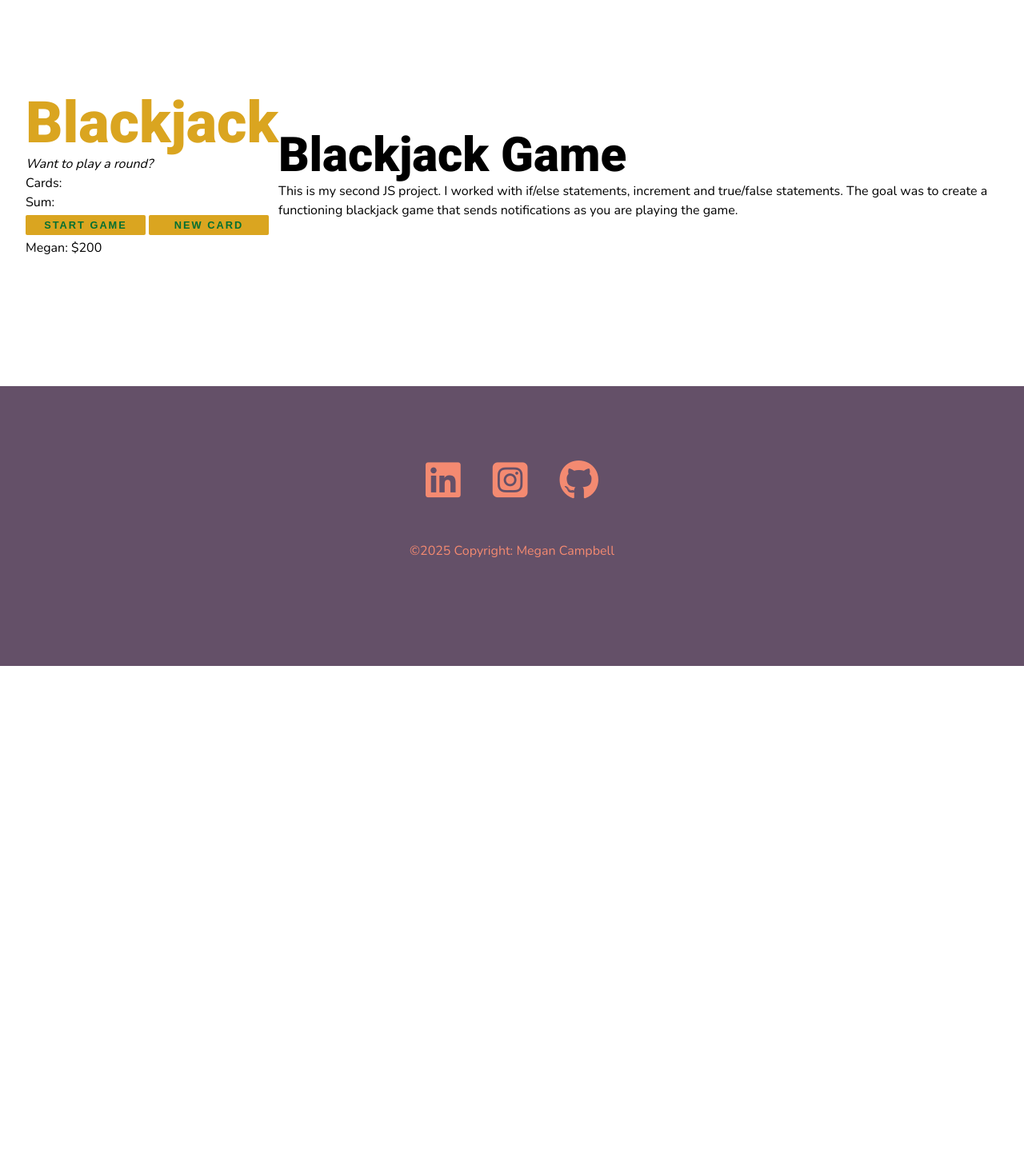
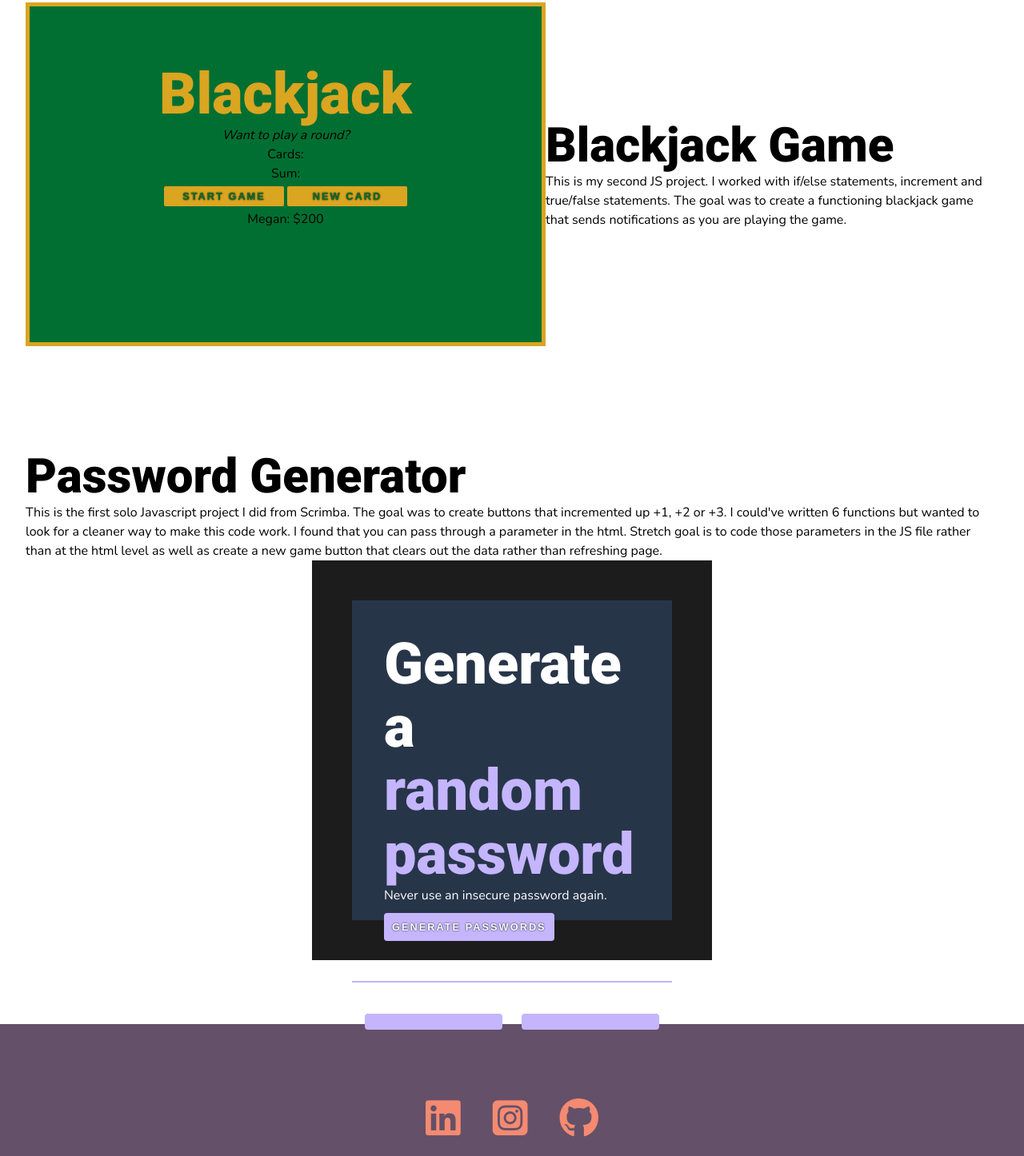
Before and after one commit to poeticedge/designs.poeticedge.com, a plain HTML site: page js-projects.html in a window 1280 px wide. Shown: the part 649-2095 px from the top of the page at 80% size. Before the commit the page ends 1482 px from the top, so only its background shows below. Drawn offline with nearby package versions, Linux system fonts and the light colour scheme; a web font is replaced by a local one.

Commit message:
portfolio updates, pswd gen

```diff
--- a/js-projects.html
+++ b/js-projects.html
@@ -108,6 +108,43 @@
             functioning blackjack game that sends notifications as you are
             playing the game.
           </p>
+        </div>
+      </div>
+    </section>
+
+    <section class="password-section">
+      <div class="password-row">
+        <div class="column1">
+          <h2>Password Generator</h2>
+          <p>
+            This is the first solo Javascript project I did from Scrimba. The
+            goal was to create buttons that incremented up +1, +2 or +3. I
+            could've written 6 functions but wanted to look for a cleaner way to
+            make this code work. I found that you can pass through a parameter
+            in the html. Stretch goal is to code those parameters in the JS file
+            rather than at the html level as well as create a new game button
+            that clears out the data rather than refreshing page.
+          </p>
+        </div>
+        <div class="column2">
+          <div class="container">
+            <div class="banner-container">
+              <div class="banner">
+                <div class="content">
+                  <h1>
+                    Generate a<br />
+                    <span>random password</span>
+                  </h1>
+                  <p>Never use an insecure password again.</p>
+                  <button id="make-pswd">Generate passwords</button>
+                </div>
+                <div class="pswd-containers">
+                  <div class="generatedPassword" id="pswd-one"></div>
+                  <div class="generatedPassword" id="pswd-two"></div>
+                </div>
+              </div>
+            </div>
+          </div>
         </div>
       </div>
     </section>
@@ -232,6 +269,138 @@
           renderGame();
         }
       }
+
+      //Password Generator
+      const characters = [
+        "A",
+        "B",
+        "C",
+        "D",
+        "E",
+        "F",
+        "G",
+        "H",
+        "I",
+        "J",
+        "K",
+        "L",
+        "M",
+        "N",
+        "O",
+        "P",
+        "Q",
+        "R",
+        "S",
+        "T",
+        "U",
+        "V",
+        "W",
+        "X",
+        "Y",
+        "Z",
+        "a",
+        "b",
+        "c",
+        "d",
+        "e",
+        "f",
+        "g",
+        "h",
+        "i",
+        "j",
+        "k",
+        "l",
+        "m",
+        "n",
+        "o",
+        "p",
+        "q",
+        "r",
+        "s",
+        "t",
+        "u",
+        "v",
+        "w",
+        "x",
+        "y",
+        "z",
+        "0",
+        "1",
+        "2",
+        "3",
+        "4",
+        "5",
+        "6",
+        "7",
+        "8",
+        "9",
+        "~",
+        "`",
+        "!",
+        "@",
+        "#",
+        "$",
+        "%",
+        "^",
+        "&",
+        "*",
+        "(",
+        ")",
+        "_",
+        "-",
+        "+",
+        "=",
+        "{",
+        "[",
+        "}",
+        "]",
+        ",",
+        "|",
+        ":",
+        ";",
+        "<",
+        ">",
+        ".",
+        "?",
+        "/",
+      ];
+
+      let passwordOne = document.getElementById("pswd-one");
+      let passwordTwo = document.getElementById("pswd-two");
+      let passwordLength = 15;
+      const pswdBtn = document.getElementById("make-pswd");
+      //const pswdContainers = document.createElement("generatedPassword");
+
+      function generatePswd() {
+        let password1 = "";
+        let password2 = "";
+
+        for (let i = 0; i < passwordLength; i++) {
+          const randomPswd1 = Math.floor(Math.random() * characters.length);
+          const randomPswd2 = Math.floor(Math.random() * characters.length);
+          password1 += characters[randomPswd1];
+          password2 += characters[randomPswd2];
+        }
+        console.log(password1, password2);
+        passwordOne.innerHTML = password1;
+        passwordTwo.innerHTML = password2;
+      }
+
+      pswdBtn.addEventListener("click", generatePswd);
+
+      //stretch goal-copy to clipboard
+      //function copyPassword() {
+      // let copyText = document.getElementById("password");
+      // copyText.select();
+      //document.execCommand("copy");
+      //}
+
+      function copyText(index) {
+        let copyText = document.getElementById(generatePswd1);
+        copyText.select();
+        document.execCommand("copy");
+        alert("Copied to clipboard");
+      }
     </script>
     <script
       src="https://kit.fontawesome.com/78eceac17e.js"
--- a/web-portfolio.css
+++ b/web-portfolio.css
@@ -677,7 +677,7 @@ Javascript page
   margin: 10px auto;
 }
 
-.blackjack-section .container {
+.blackjack .container {
   justify-content: space-around;
   background-color: #016f32;
   width: 650px;
@@ -705,6 +705,75 @@ Javascript page
   border: none;
   color: #016f32;
   margin: 4px 0;
+}
+
+/*====================
+Password Generator
+=====================*/
+.banner-container {
+  display: flex;
+  align-items: center;
+  justify-content: center;
+  background: #1c1c1c;
+  max-width: 500px;
+  height: 500px;
+  margin: auto;
+}
+
+.banner-container .banner {
+  background: #273549;
+  margin: 10px;
+  display: block;
+  align-items: center;
+  justify-content: center;
+  height: 80%;
+  width: 80%;
+}
+
+.banner-container .banner .content {
+  color: #fff;
+  padding: 40px;
+  border-bottom: 2px solid #c4b5fd;
+}
+
+.banner-container .banner span {
+  color: #c4b5fd;
+}
+
+button {
+  background-color: #c4b5fd;
+  color: #fff;
+  text-shadow: black 0px 0px 2px;
+  padding: 10px;
+  border-radius: 4px;
+  font-weight: bold;
+  margin: 10px 0;
+  border-style: none;
+  cursor: pointer;
+}
+
+button:hover,
+button:focus {
+  background-color: #7d44aa;
+}
+
+.pswd-containers {
+  display: flex;
+  justify-content: center;
+  gap: 1.5em;
+  margin: 2em 1em;
+  flex-wrap: nowrap;
+  height: 35px;
+  align-items: center;
+}
+
+.generatedPassword {
+  width: 100%;
+  color: #1c1c1c;
+  background: #c4b5fd;
+  border-radius: 4px;
+  padding: 10px 16px;
+  height: 15px;
 }
 
 /*====================
```
